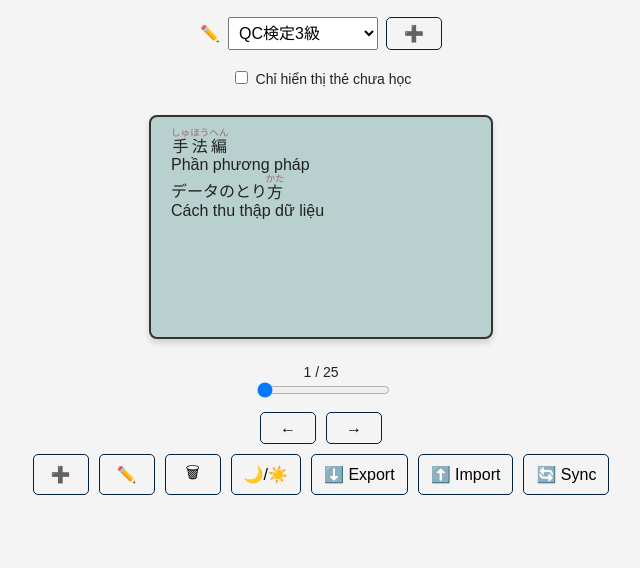
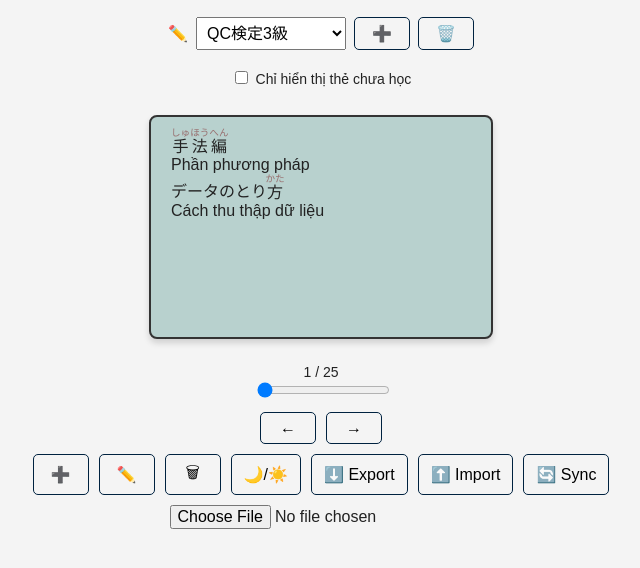
Before and after one commit to jestty/flashcard-appv, a website: page index.html in a window 1280 px wide. Shown: the part 70-638 px from the top of the page, without its empty margins (319-959 px from the left). Drawn offline with Linux system fonts and the light colour scheme.

Commit message:
Add delete category button and update input styles

```diff
--- a/index.html
+++ b/index.html
@@ -20,6 +20,7 @@
       <label for="categorySelect">✏️</label>
       <select id="categorySelect"></select>
       <button id="addCategoryBtn">➕</button>
+      <button id="deleteCategoryBtn" title="Xóa nhóm">🗑️</button>
     </div>
 
     <!-- Lọc thẻ -->
@@ -65,7 +66,8 @@
         id="importInput"
         type="file"
         accept=".json"
-        style="display: none"
+        class="hidden-input"
+        title="Upload data.json file"
       />
     </div>
 
```
